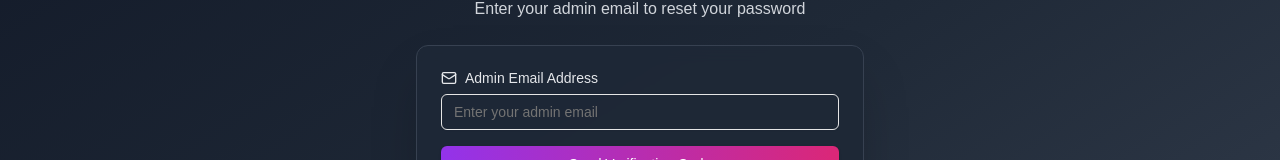
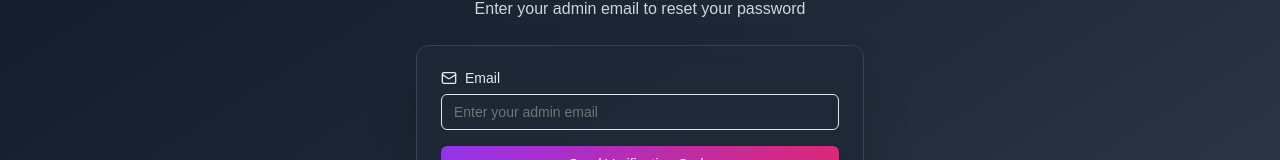
Before and after one commit to huzidev/next-ai, a Next.js app: page /auth/admin/forgot-password in a window 1280 px wide. Shown: the part 236-396 px from the top of the page. Built offline with nearby package versions, Linux system fonts and the light colour scheme; no server answers.

Commit message:
lable for admin updated

```diff
--- a/src/pages/auth/admin/forgot-password/index.tsx
+++ b/src/pages/auth/admin/forgot-password/index.tsx
@@ -85,7 +85,7 @@ export default function AdminForgotPassword() {
                 className="text-sm font-medium flex items-center text-gray-200"
               >
                 <Mail className="h-4 w-4 mr-2" />
-                Admin Email Address
+                Email
               </Label>
               <Input
                 id="email"
```
